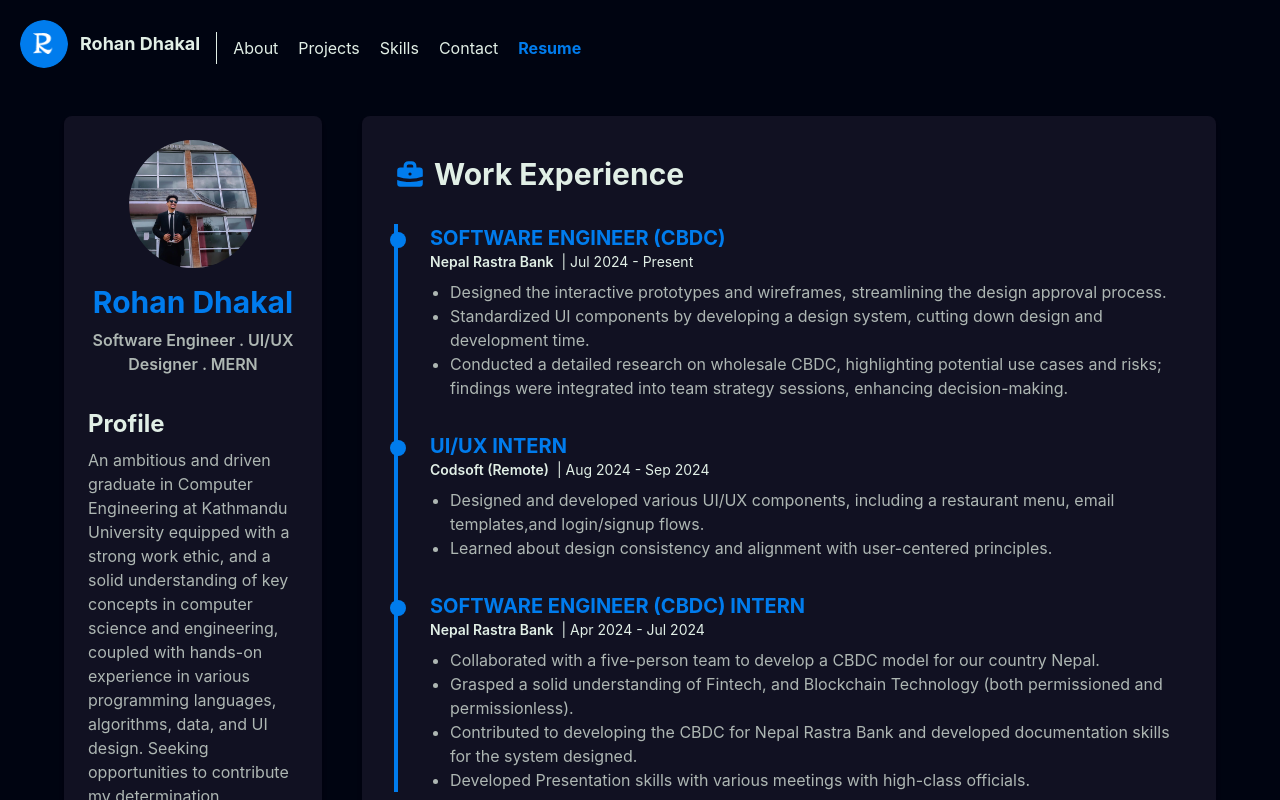
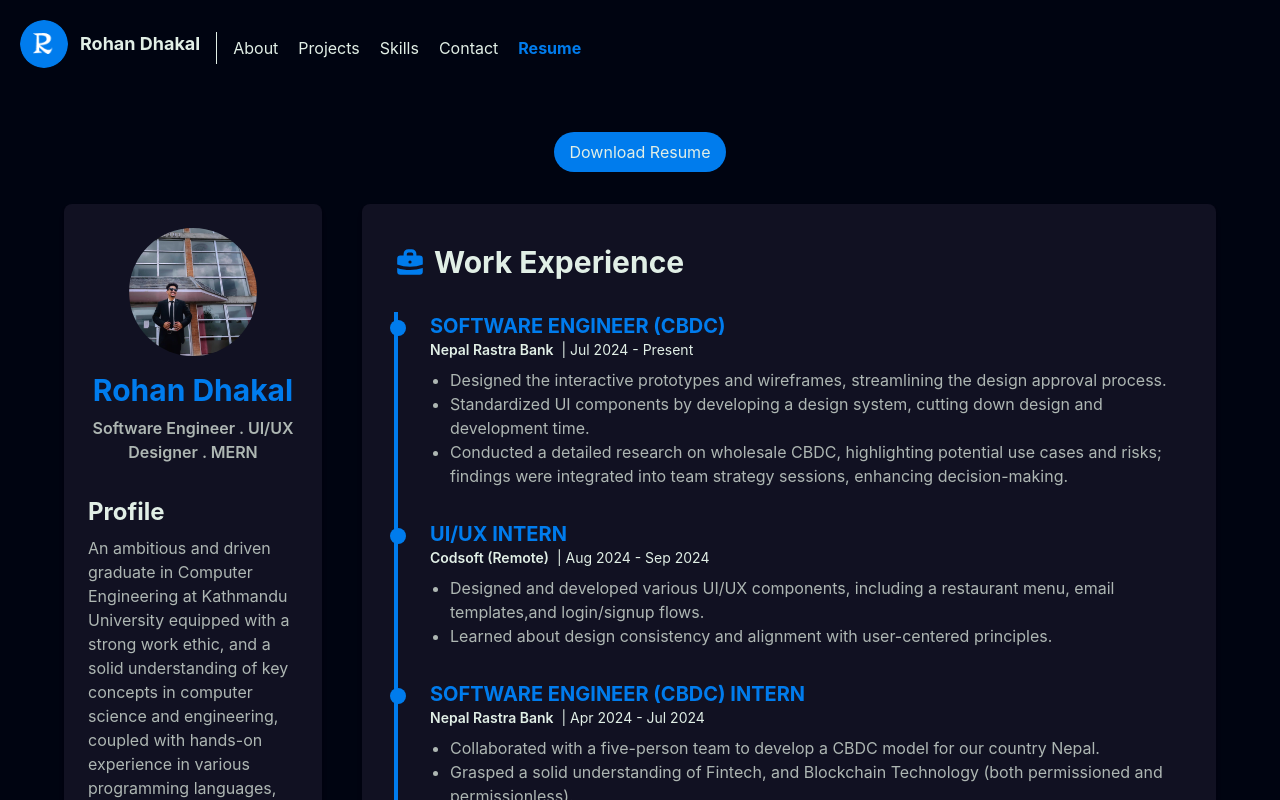
Before and after one commit to fearalert/portfolio_website, a React (Create React App) app: page /resume in a window 1280 px wide. Shown: the top 800 px of the page. Built offline with nearby package versions, Linux system fonts and the light colour scheme.

Commit message:
added a feature to download the resume in pdf format as well using html2canvas and jspdf

```diff
--- a/package.json
+++ b/package.json
@@ -1 +1 @@
-{"name":"myportfolio","version":"0.1.0","private":true,"dependencies":{"@heroicons/react":"^1.0.6","@testing-library/jest-dom":"^5.17.0","@testing-library/react":"^13.4.0","@testing-library/user-event":"^13.5.0","axios":"^1.7.7","myportfolio":"file:","puppeteer":"^23.4.0","react":"^18.2.0","react-dom":"^18.2.0","react-loading-skeleton":"^3.5.0","react-router-dom":"^6.26.2","react-scripts":"5.0.1","react-social-icons":"^6.14.0","web-vitals":"^2.1.4"},"scripts":{"start":"react-scripts start","build":"react-scripts build","test":"react-scripts test","eject":"react-scripts eject"},"eslintConfig":{"extends":["react-app","react-app/jest"]},"browserslist":{"production":[">0.2%","not dead","not op_mini all"],"development":["last 1 chrome version","last 1 firefox version","last 1 safari version"]},"devDependencies":{"@babel/plugin-proposal-private-property-in-object":"^7.21.11","autoprefixer":"^10.4.18","tailwindcss":"^3.4.1"}}
+{"name":"myportfolio","version":"0.1.0","private":true,"dependencies":{"@heroicons/react":"^1.0.6","@testing-library/jest-dom":"^5.17.0","@testing-library/react":"^13.4.0","@testing-library/user-event":"^13.5.0","axios":"^1.7.7","html2canvas":"^1.4.1","jspdf":"^2.5.2","myportfolio":"file:","puppeteer":"^23.4.0","react":"^18.2.0","react-dom":"^18.2.0","react-loading-skeleton":"^3.5.0","react-router-dom":"^6.26.2","react-scripts":"5.0.1","react-social-icons":"^6.14.0","react-to-pdf":"^1.0.1","web-vitals":"^2.1.4"},"scripts":{"start":"react-scripts start","build":"react-scripts build","test":"react-scripts test","eject":"react-scripts eject"},"eslintConfig":{"extends":["react-app","react-app/jest"]},"browserslist":{"production":[">0.2%","not dead","not op_mini all"],"development":["last 1 chrome version","last 1 firefox version","last 1 safari version"]},"devDependencies":{"@babel/plugin-proposal-private-property-in-object":"^7.21.11","autoprefixer":"^10.4.18","tailwindcss":"^3.4.1"}}
--- a/src/components/resume/Resume.jsx
+++ b/src/components/resume/Resume.jsx
@@ -1,4 +1,6 @@
 import React, { memo } from 'react';
+import html2canvas from 'html2canvas';
+import jsPDF from 'jspdf';
 import ExperienceSection from '../experience/Experience.jsx';
 import EducationSection from '../education/Education.jsx';
 import SkillsInterests from './SkillsandInterests.jsx';
@@ -6,9 +8,53 @@ import { interests } from "../data/Data";
 import { HeartIcon } from '@heroicons/react/solid';
 
 const Profile = () => {
+  const downloadResume = async () => {
+    const element = document.getElementById('resume');
+
+    const canvas = await html2canvas(element, {
+      backgroundColor: null,
+    });
+    const imgData = canvas.toDataURL('image/png');
+
+    const pdf = new jsPDF({
+      orientation: "portrait",
+      unit: "mm",
+      format: "a4",
+      putOnlyUsedFonts: true,
+      floatPrecision: 16
+    });
+
+    const imgWidth = 210;
+    const pageHeight = pdf.internal.pageSize.height;
+    const imgHeight = ((canvas.height * imgWidth) / canvas.width)-11.5;
+    let heightLeft = imgHeight;
+
+    let position = 0;
+
+    pdf.addImage(imgData, 'PNG', 0, position, imgWidth, imgHeight);
+    heightLeft -= pageHeight;
+
+    while (heightLeft >= 0) {
+      position = heightLeft - imgHeight;
+      pdf.addPage();
+      pdf.addImage(imgData, 'PNG', 0, position, imgWidth, imgHeight);
+      heightLeft -= pageHeight;
+    }
+
+    pdf.save('Rohan_resume.pdf');
+  };
+
   return (
     <div className="bg-background-black text-white min-h-screen p-5">
-      <div className="max-w-6xl mx-auto grid lg:grid-cols-4 gap-10">
+      <div className="text-center mt-4 mb-8">
+        <button
+          onClick={downloadResume}
+          className="bg-dodger-blue hover:bg-dark-gray hover:border-2 hover:border-dodger-blue text-white py-2 px-4 rounded-full transition duration-300"
+        >
+          Download Resume
+        </button>
+      </div>
+      <div id="resume" className="bg-background-black max-w-6xl mx-auto grid lg:grid-cols-4 gap-10">
         <Sidebar />
         <MainContent />
       </div>
@@ -27,6 +73,7 @@ const Sidebar = memo(() => {
     </div>
   );
 });
+
 
 const ProfileHeader = () => (
   <div className="text-center">
```
Also changed, not shown: 1 other file (tests, documents, lock files or other folders).
